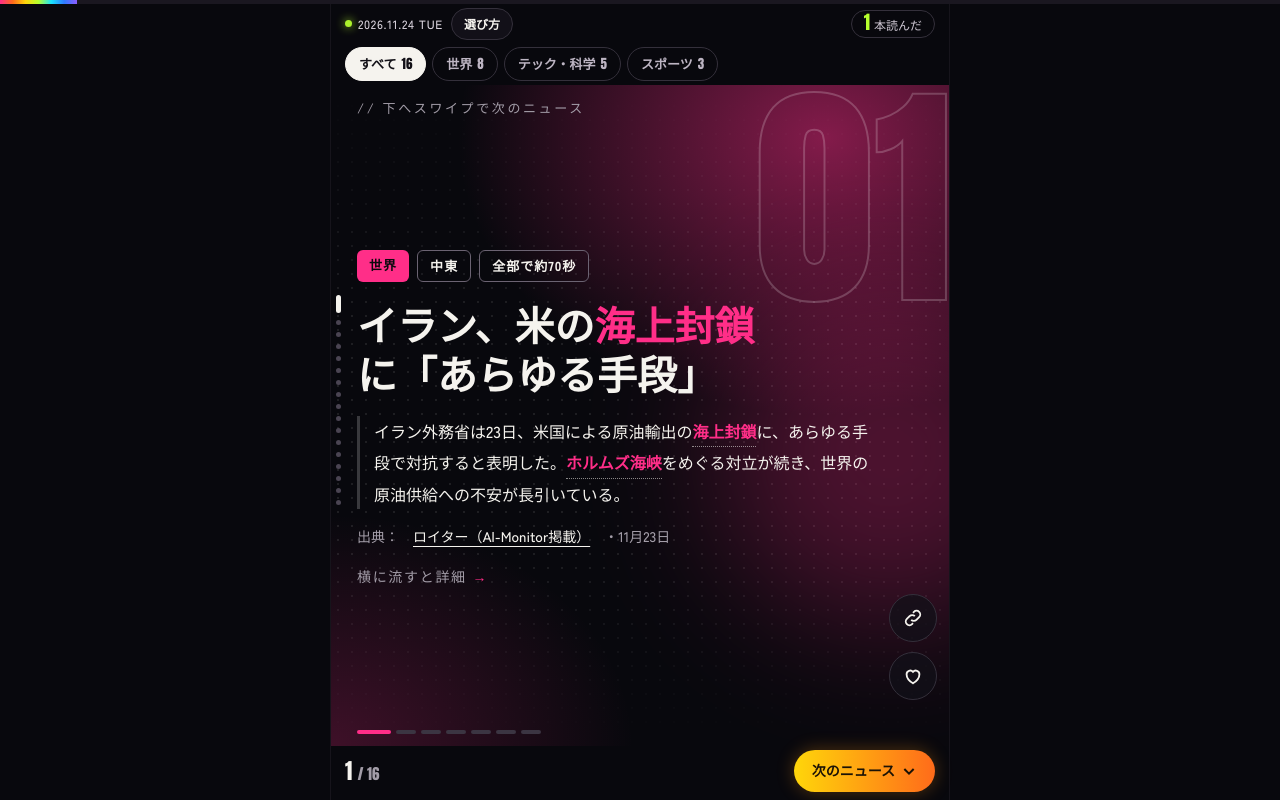
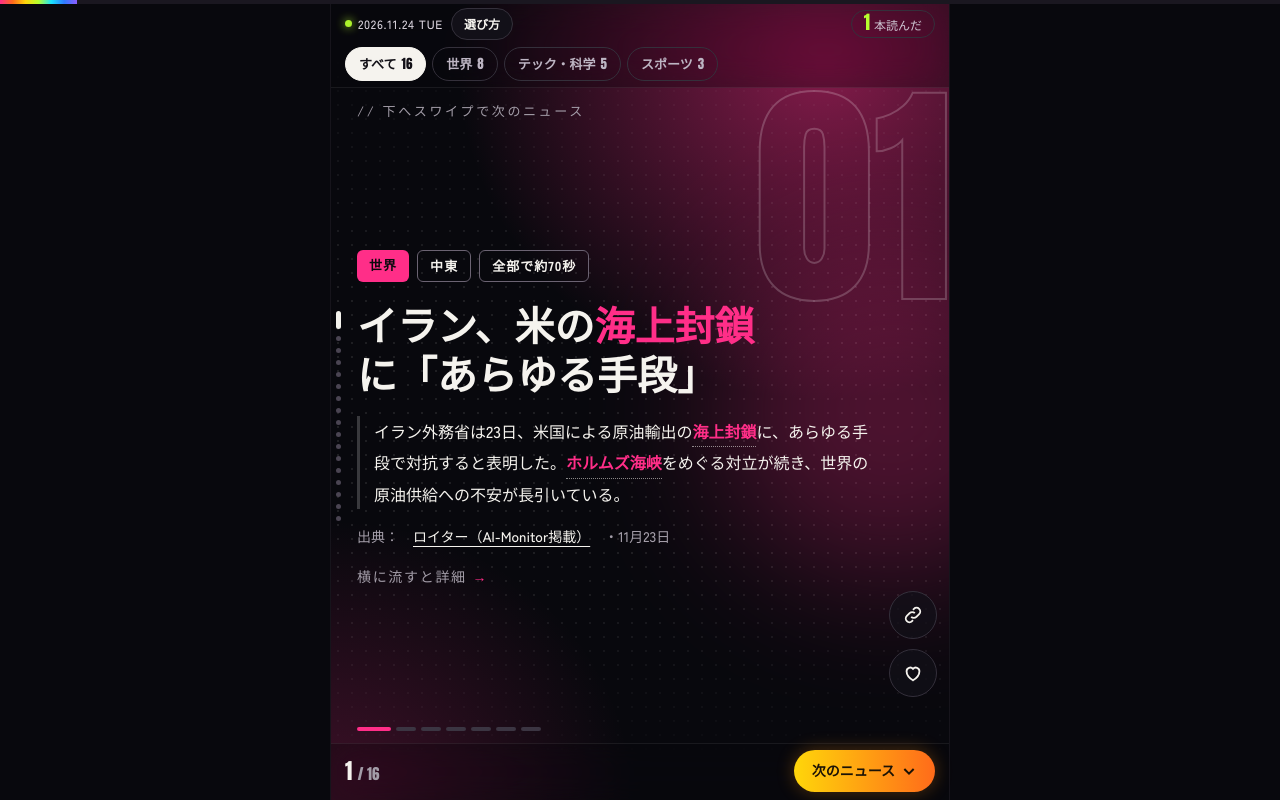
Before and after one commit to wisteria1004/dopa-news, a plain HTML site: page index.html in a window 1280 px wide. Drawn offline with Linux system fonts and the light colour scheme.

Commit message:
上下のバーを半透明にしてニュースの背景を透かす
Co-Authored-By: Claude Opus 5.5 <noreply@anthropic.com>
Claude-Session: https://claude.ai/code/session_01BF8ohT6zPbmceLFP8fEvrB

```diff
--- a/index.html
+++ b/index.html
@@ -30,7 +30,7 @@ a{color:inherit}
 .prog{position:fixed;top:0;left:0;right:0;height:4px;z-index:9;background:#1a1720}
 .prog i{display:block;height:100%;width:0;background:linear-gradient(90deg,var(--pink),var(--org),var(--yel),var(--lime),var(--cyan),var(--blue),var(--pur));transition:width .35s}
 .app{height:100dvh;display:flex;flex-direction:column;max-width:620px;margin:0 auto;position:relative}
-header{padding:calc(8px + var(--st)) 14px 4px;position:relative;z-index:5}
+header{padding:calc(8px + var(--st)) 14px 6px;position:absolute;top:0;left:0;right:0;z-index:5;background:rgba(8,8,13,.38);-webkit-backdrop-filter:blur(16px) saturate(1.4);backdrop-filter:blur(16px) saturate(1.4);border-bottom:1px solid rgba(255,255,255,.07)}
 .top{display:flex;align-items:center;gap:8px}
 .date{display:flex;align-items:center;gap:6px;font-size:12px;letter-spacing:.06em;color:#d9d3dd;white-space:nowrap}
 .live{width:7px;height:7px;border-radius:50%;background:var(--lime);box-shadow:0 0 10px var(--lime);animation:pulse 1.8s infinite}
@@ -43,22 +43,22 @@ header{padding:calc(8px + var(--st)) 14px 4px;position:relative;z-index:5}
 .chip{flex:none;border:1px solid var(--line);border-radius:999px;padding:0 13px;min-height:34px;font-weight:900;font-size:13px;color:#bdb5c3}
 .chip b{font:400 13px Anton,sans-serif;margin-left:5px}
 .chip[aria-pressed=true]{background:var(--ink);color:#121016;border-color:var(--ink)}
-.dots{position:absolute;left:5px;top:50%;transform:translateY(-50%);display:flex;flex-direction:column;gap:7px;z-index:6;pointer-events:none}
+.dots{position:absolute;left:5px;top:52%;transform:translateY(-50%);display:flex;flex-direction:column;gap:7px;z-index:6;pointer-events:none}
 .dots i{width:5px;height:5px;border-radius:50%;background:#4a4452;transition:height .25s,background .25s}
 .dots i.on{height:18px;border-radius:3px;background:var(--ink)}
-.feed{flex:1;overflow-y:auto;scroll-snap-type:y mandatory;overscroll-behavior-y:contain;scrollbar-width:none}
+.feed{flex:1;height:100%;overflow-y:auto;scroll-snap-type:y mandatory;overscroll-behavior-y:contain;scrollbar-width:none}
 .feed::-webkit-scrollbar{display:none}
-.card{height:100%;scroll-snap-align:start;scroll-snap-stop:always;position:relative;overflow:hidden;display:flex;flex-direction:column;
+.card{height:100%;scroll-snap-align:start;scroll-snap-stop:always;position:relative;overflow:hidden;display:flex;flex-direction:column;padding-top:var(--hh,90px);padding-bottom:var(--fh,56px);
 background:radial-gradient(85% 60% at 80% 8%,color-mix(in srgb,var(--a) 50%,transparent),transparent 70%),radial-gradient(70% 50% at 0% 100%,color-mix(in srgb,var(--a) 22%,transparent),transparent 70%),var(--bg)}
 .card::before{content:"";position:absolute;inset:0;background-image:radial-gradient(rgba(255,255,255,.09) 1px,transparent 1.4px);background-size:14px 14px;-webkit-mask:linear-gradient(180deg,transparent,#000 35%,#000 70%,transparent);mask:linear-gradient(180deg,transparent,#000 35%,#000 70%,transparent);pointer-events:none}
 .blob{position:absolute;width:62vw;max-width:340px;aspect-ratio:1;border-radius:50%;background:var(--a);filter:blur(70px);opacity:.28;right:-18%;top:30%;pointer-events:none}
-.num{position:absolute;right:-4px;top:-6px;font:400 clamp(150px,44vw,240px)/1 Anton,sans-serif;color:transparent;-webkit-text-stroke:2px rgba(255,255,255,.2);pointer-events:none}
+.num{position:absolute;right:-4px;top:calc(var(--hh,90px) - 10px);font:400 clamp(150px,44vw,240px)/1 Anton,sans-serif;color:transparent;-webkit-text-stroke:2px rgba(255,255,255,.2);pointer-events:none}
 .track{flex:1;display:flex;overflow-x:auto;overflow-y:hidden;scroll-snap-type:x mandatory;overscroll-behavior-x:contain;scrollbar-width:none;position:relative;z-index:1}
 .track::-webkit-scrollbar{display:none}
 .pane{flex:0 0 100%;scroll-snap-align:start;scroll-snap-stop:always;padding:48px 70px 24px 26px;overflow-y:hidden;display:flex;flex-direction:column}
 .pane.tall{overflow-y:auto;overscroll-behavior-y:auto}
 .pane>.in{margin:auto 0}
-.hint{position:absolute;top:12px;left:26px;font-size:13px;letter-spacing:.2em;color:var(--mute);z-index:2}
+.hint{position:absolute;top:calc(var(--hh,90px) + 12px);left:26px;font-size:13px;letter-spacing:.2em;color:var(--mute);z-index:2}
 .tags{display:flex;gap:8px;flex-wrap:wrap;margin-bottom:18px}
 .tag{font-weight:900;font-size:13px;padding:4px 12px;border-radius:6px;background:var(--a);color:#0b0a0e;letter-spacing:.08em}
 .tag.o{background:transparent;border:1px solid #6b6372;color:var(--ink)}
@@ -80,7 +80,7 @@ h2 span,.k{color:var(--a)}
 .slist{list-style:none;margin:0;padding:0;display:grid;gap:12px}
 .slist li{border-top:1px solid var(--line);padding-top:10px;font-size:15px}
 .slist small{display:block;color:var(--mute);font-size:13px}
-.rail{position:absolute;right:12px;bottom:46px;z-index:3}
+.rail{position:absolute;right:12px;bottom:calc(var(--fh,56px) + 46px);z-index:3}
 .like{width:48px;height:48px;border-radius:50%;border:1px solid var(--line);background:rgba(18,16,24,.75);display:grid;place-items:center}
 .like svg{width:22px;height:22px;fill:none;stroke:var(--ink);stroke-width:2}
 .like[aria-pressed=true] svg{fill:var(--pink);stroke:var(--pink)}
@@ -125,7 +125,7 @@ h2 span,.k{color:var(--a)}
 .olist b{font-weight:700;font-size:16px;line-height:1.55}
 .olist small{grid-column:2;color:var(--mute);font-size:13px}
 .olist a{color:var(--ink);text-underline-offset:3px}
-footer{display:flex;align-items:center;gap:10px;padding:4px 14px calc(8px + var(--sb));position:relative;z-index:5}
+footer{display:flex;align-items:center;gap:10px;padding:6px 14px calc(8px + var(--sb));position:absolute;bottom:0;left:0;right:0;z-index:5;background:rgba(8,8,13,.38);-webkit-backdrop-filter:blur(16px) saturate(1.4);backdrop-filter:blur(16px) saturate(1.4);border-top:1px solid rgba(255,255,255,.07)}
 .pos{font:400 22px/1 Anton,sans-serif}.pos small{font-size:15px;color:var(--mute)}
 .next{margin-left:auto;border-radius:999px;padding:0 18px;height:42px;font-weight:900;font-size:14px;color:#1a1206;background:linear-gradient(90deg,var(--yel),var(--org));box-shadow:0 0 18px rgba(255,150,20,.3);display:flex;align-items:center;gap:6px}
 @media(prefers-reduced-motion:reduce){.live,.ring{animation:none}.prog i,.bars i,.dots i{transition:none}.feed,.track{scroll-behavior:auto}}
@@ -601,6 +601,11 @@ addEventListener("hashchange", openFromHash);
 const markTall = () => feed.querySelectorAll(".pane").forEach(p => p.classList.toggle("tall", p.scrollHeight > p.clientHeight + 4));
 addEventListener("resize", () => requestAnimationFrame(markTall));
 if (document.fonts && document.fonts.ready) document.fonts.ready.then(markTall);
+
+/* 半透明の上下バー：高さを測って、カードの中身がバーに隠れないようにする */
+const barSize = () => { const r = document.documentElement.style; r.setProperty("--hh", document.querySelector("header").offsetHeight + "px"); r.setProperty("--fh", document.querySelector("footer").offsetHeight + "px"); };
+barSize(); addEventListener("resize", barSize);
+if (document.fonts && document.fonts.ready) document.fonts.ready.then(() => { barSize(); markTall(); });
 render();
 openFromHash();
 markTall();
```
